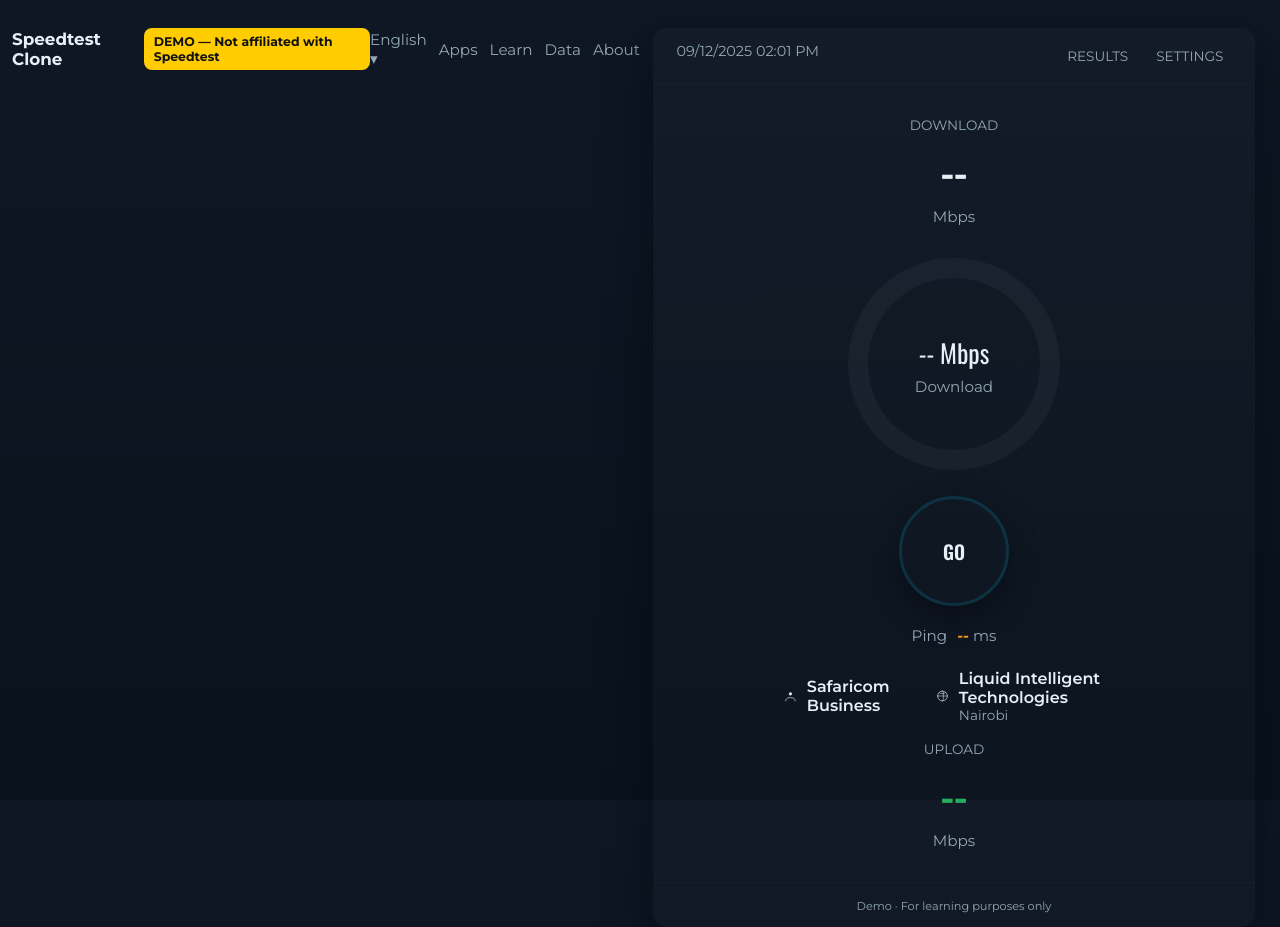
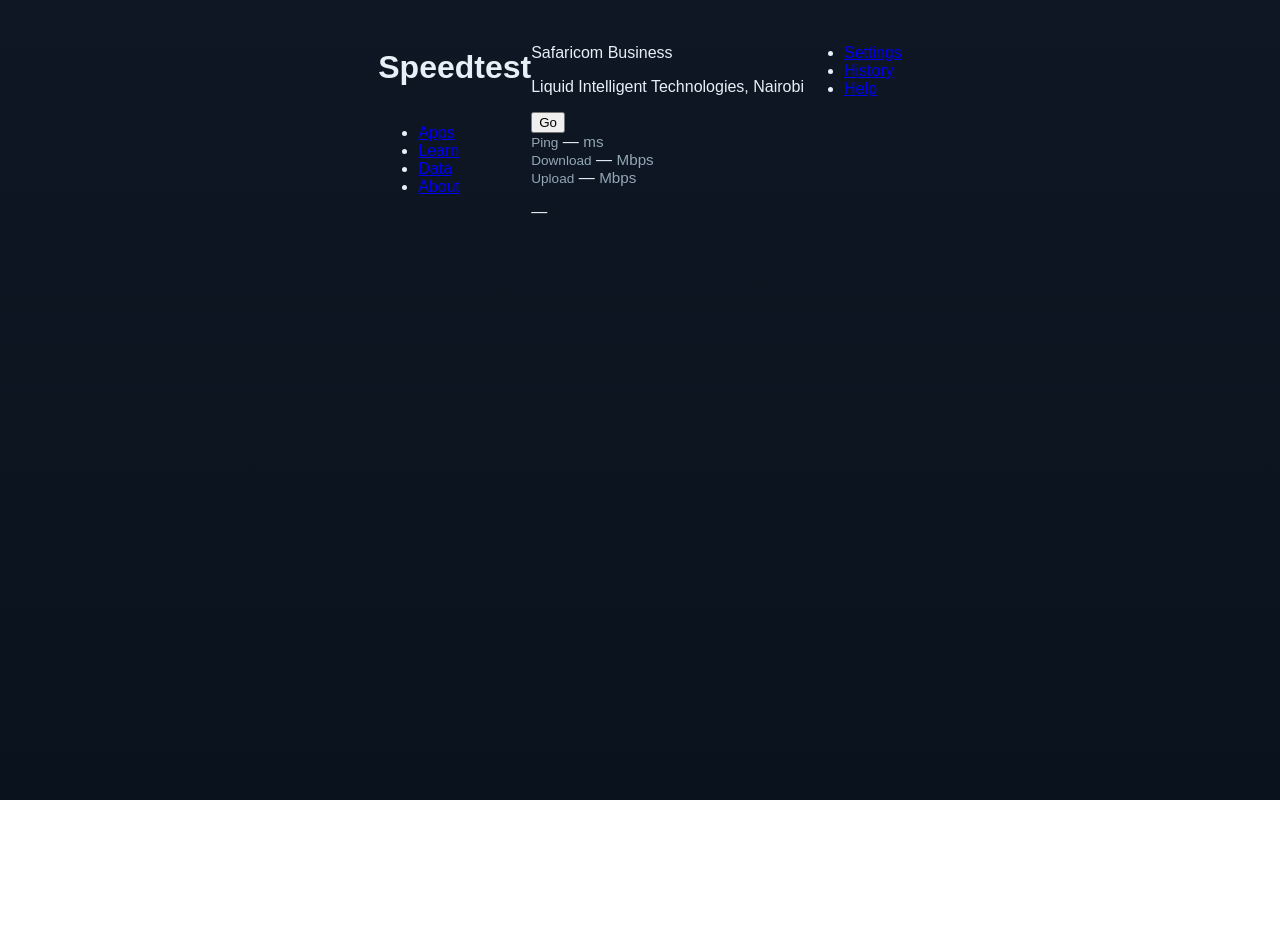
Before and after one commit to l-i45/speedtestclone, a plain HTML site: page index.html in a window 1280 px wide. After the commit the page ends 800 px from the top, so only its background shows below. Drawn offline with nearby package versions, Linux system fonts and the light colour scheme.

Commit message:
Update index.html

```diff
--- a/index.html
+++ b/index.html
@@ -1,108 +1,77 @@
 <!DOCTYPE html>
 <html lang="en">
 <head>
-  <meta charset="utf-8" />
-  <meta name="viewport" content="width=device-width,initial-scale=1" />
-  <title>Speedtest Clone — Demo</title>
-
-  <link href="https://fonts.googleapis.com/css2?family=Montserrat:wght@300;400;600;700&family=Oswald:wght@300;400;600&display=swap" rel="stylesheet">
+  <meta charset="UTF-8">
+  <meta name="viewport" content="width=device-width, initial-scale=1.0">
+  <title>Speedtest</title>
   <link rel="stylesheet" href="css/style.css">
-  <link rel="icon" href="favicon.ico">
 </head>
 <body>
-  <header class="site-header">
+  <!-- Header -->
+  <header>
     <div class="header-left">
-      <div class="logo">Speedtest Clone</div>
-      <div class="demo-badge">DEMO — Not affiliated with Speedtest</div>
+      <h1>Speedtest</h1>
     </div>
-    <nav class="header-right">
-      <a href="#" class="small-link">English ▾</a>
-      <a href="#" class="small-link">Apps</a>
-      <a href="#" class="small-link">Learn</a>
-      <a href="#" class="small-link">Data</a>
-      <a href="#" class="small-link">About</a>
-    </nav>
+    <div class="header-right">
+      <nav>
+        <ul>
+          <li><a href="#">Apps</a></li>
+          <li><a href="#">Learn</a></li>
+          <li><a href="#">Data</a></li>
+          <li><a href="#">About</a></li>
+        </ul>
+      </nav>
+    </div>
   </header>
 
-  <main class="page">
-    <div class="card">
+  <!-- Main Container -->
+  <main>
+    <div class="test-container">
+      <!-- Provider Info -->
+      <div class="provider-info">
+        <p>Safaricom Business</p>
+        <p>Liquid Intelligent Technologies, Nairobi</p>
+      </div>
 
-      <div class="top-meta">
-        <div class="left-meta">
-          <span id="publishedTime">—</span>
+      <!-- Speed Test Circle -->
+      <div class="circle">
+        <button id="startTest">Go</button>
+      </div>
+
+      <!-- Results Section -->
+      <div id="result">
+        <div class="stat">
+          <span class="label">Ping</span>
+          <span class="value" id="pingValue">—</span>
+          <span class="unit">ms</span>
         </div>
-        <div class="right-meta">
-          <a href="#" class="meta-link">RESULTS</a>
-          <a href="#" class="meta-link">SETTINGS</a>
+        <div class="stat">
+          <span class="label">Download</span>
+          <span class="value" id="downloadValue">—</span>
+          <span class="unit">Mbps</span>
+        </div>
+        <div class="stat">
+          <span class="label">Upload</span>
+          <span class="value" id="uploadValue">—</span>
+          <span class="unit">Mbps</span>
         </div>
       </div>
 
-      <section class="main-area">
-        <div class="stat big download-col">
-          <div class="label">DOWNLOAD</div>
-          <div class="big-number" id="downloadNumber">--</div>
-          <div class="unit">Mbps</div>
-        </div>
-
-        <div class="center-col">
-          <div class="gauge-wrap">
-            <svg class="gauge" viewBox="0 0 240 240" width="240" height="240" aria-hidden="true">
-              <defs>
-                <linearGradient id="g1" x1="0%" y1="0%" x2="100%" y2="0%">
-                  <stop offset="0%" stop-color="#00d1ff"/>
-                  <stop offset="100%" stop-color="#0077cc"/>
-                </linearGradient>
-              </defs>
-              <g transform="translate(120,120)">
-                <circle class="g-bg" r="96" fill="none" stroke-width="20"></circle>
-                <circle class="g-fg" r="96" fill="none" stroke-width="20" stroke="url(#g1)" stroke-linecap="round" transform="rotate(-90)"></circle>
-              </g>
-            </svg>
-
-            <div class="gauge-center">
-              <div class="gauge-number"><span id="gaugeNumber">--</span><span class="unit-small"> Mbps</span></div>
-              <div class="gauge-sub" id="gaugeLabel">Download</div>
-            </div>
-          </div>
-
-          <button id="startTest" class="go-btn">GO</button>
-
-          <!-- ping inline (not a separate box) -->
-          <div class="ping-inline">Ping <span id="pingVal">--</span> ms</div>
-
-          <!-- provider row (left/right) -->
-          <div class="provider-row">
-            <div class="provider left">
-              <!-- user icon -->
-              <svg class="icon" viewBox="0 0 24 24" width="20" height="20" aria-hidden="true"><circle cx="12" cy="8" r="3" fill="#fff" opacity="0.9"/><path d="M3 21c0-3.3 2.7-6 9-6s9 2.7 9 6" fill="none" stroke="#fff" stroke-width="1.2" stroke-linecap="round" opacity="0.9"/></svg>
-              <div>
-                <div class="provider-name">Safaricom Business</div>
-              </div>
-            </div>
-
-            <div class="provider right">
-              <!-- globe icon -->
-              <svg class="icon" viewBox="0 0 24 24" width="20" height="20" aria-hidden="true"><circle cx="12" cy="12" r="9" fill="none" stroke="#fff" stroke-width="1.2" opacity="0.9"/><path d="M2 12h20M12 2c2.5 3.5 2.5 16 0 20M6 6c4 2 8 2 12 0" stroke="#fff" stroke-width="1" fill="none" opacity="0.9"/></svg>
-              <div>
-                <div class="provider-name">Liquid Intelligent Technologies</div>
-                <div class="provider-sub">Nairobi</div>
-              </div>
-            </div>
-          </div>
-        </div>
-
-        <div class="stat big upload-col">
-          <div class="label">UPLOAD</div>
-          <div class="big-number" id="uploadNumber">--</div>
-          <div class="unit">Mbps</div>
-        </div>
-      </section>
-
-      <footer class="card-footer">
-        <small>Demo · For learning purposes only</small>
-      </footer>
+      <!-- Timestamp -->
+      <div class="timestamp">
+        <p id="timestamp">—</p>
+      </div>
     </div>
   </main>
+
+  <!-- Footer -->
+  <footer>
+    <ul>
+      <li><a href="#">Settings</a></li>
+      <li><a href="#">History</a></li>
+      <li><a href="#">Help</a></li>
+    </ul>
+  </footer>
 
   <script src="javascript/app.js"></script>
 </body>
```
